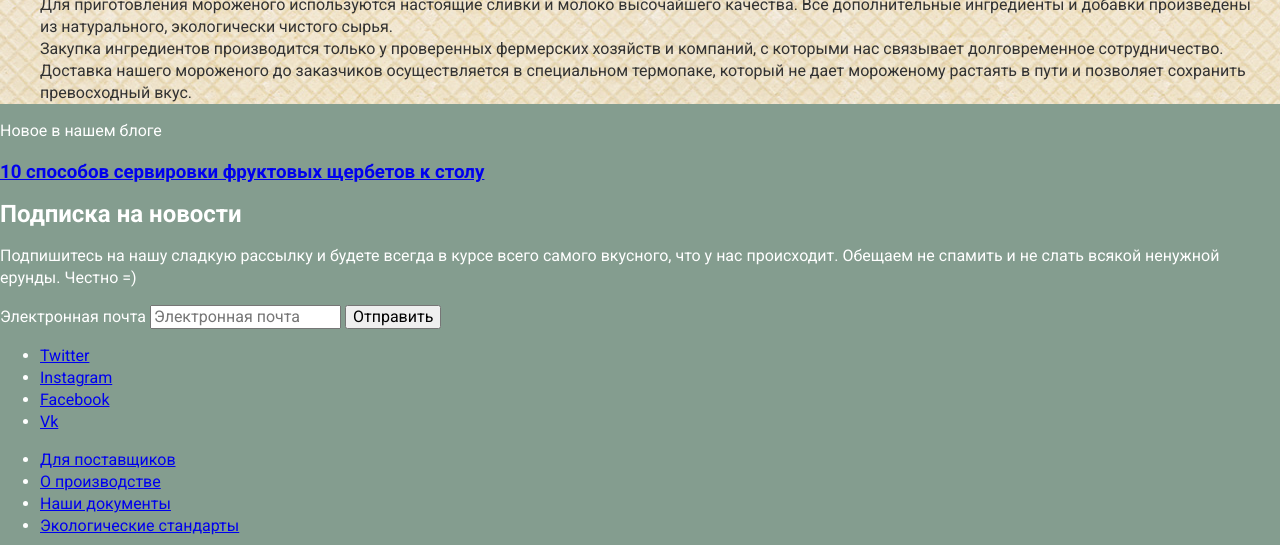
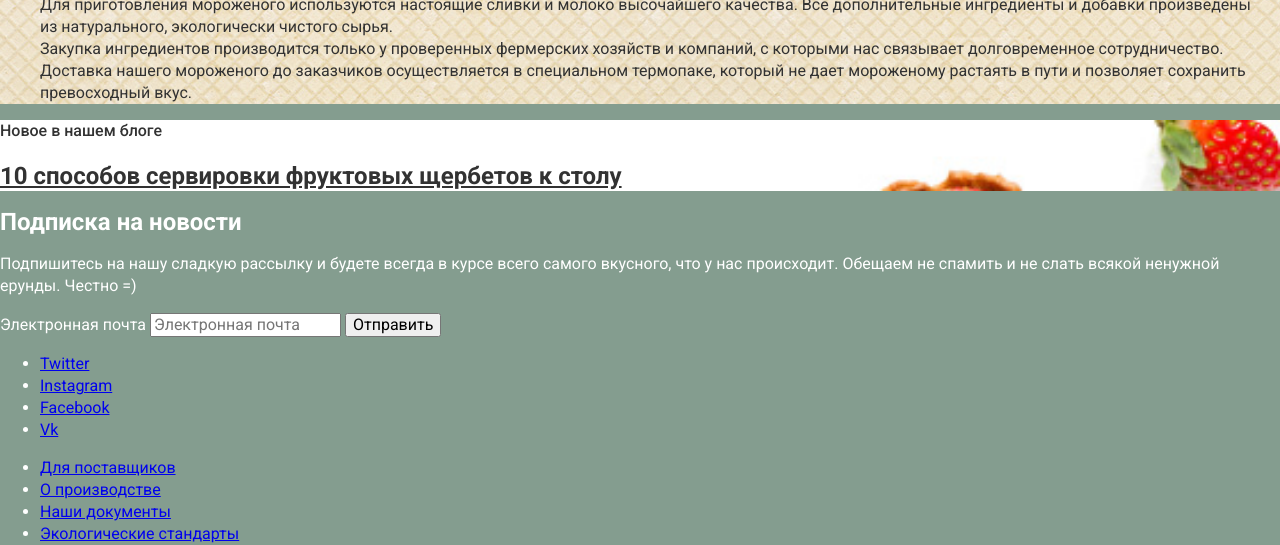
Before and after one commit to grusenka/1064673-gllacy-25, a plain HTML site: page index.html in a window 1280 px wide. Shown: the part 5920-6465 px from the top of the page. Drawn offline with Linux system fonts and the light colour scheme.

Commit message:
Стили текста и фон раздела «Анонос поста» на главной.

```diff
--- a/css/style.css
+++ b/css/style.css
@@ -152,3 +152,23 @@ body {
 .about-briefly-list {
   list-style: none;
 }
+
+.post-anons {
+  color: #323232;
+  background-color: #ffffff;
+  background-image: url('../img/post-anons.jpg');
+  background-position: 0 0;
+  background-size: cover;
+  background-repeat: no-repeat;
+}
+
+.post-anons-subtitle {
+  font-weight: 500;
+}
+
+.post-anons-title {
+  font-size: 24px;
+  line-height: 30px;
+  font-weight: 700;
+  color: inherit;
+}
```
